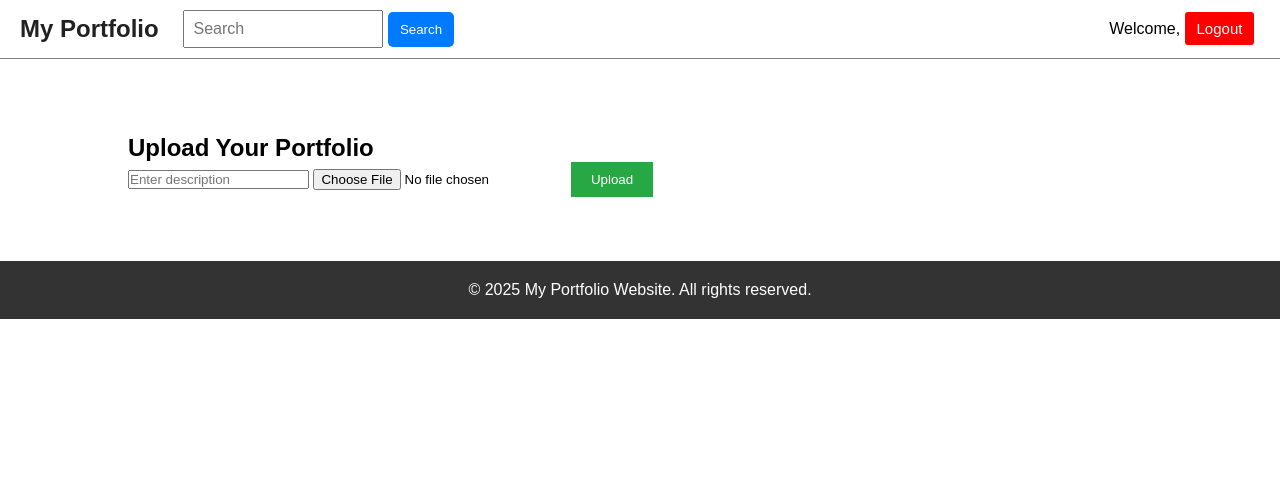
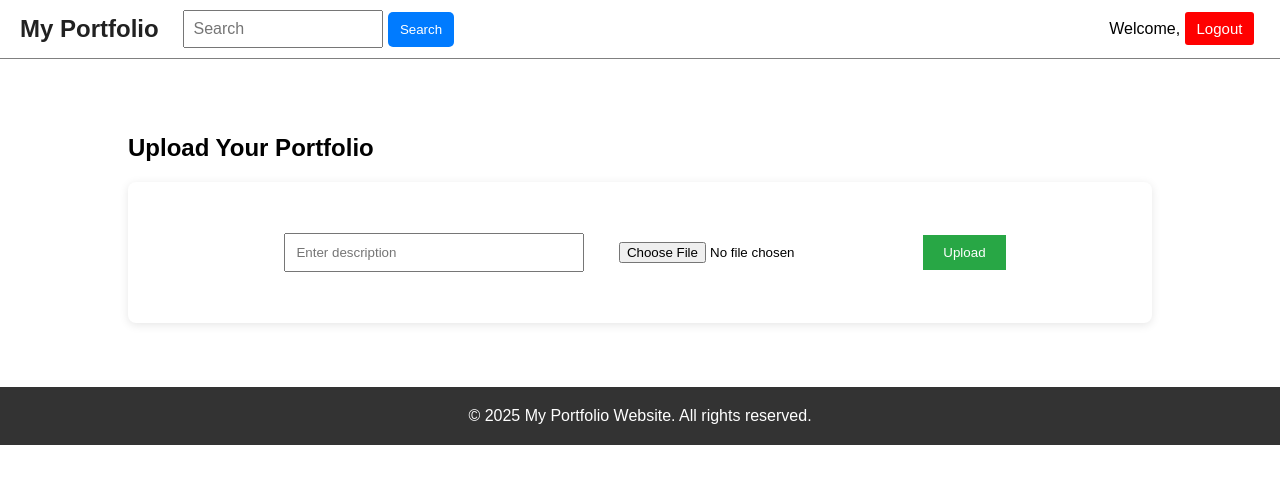
Before and after one commit to ramasathya/pixelfolio, a PHP site: page /home.php in a window 1280 px wide. Shown: the top 484 px of the page. Run offline with PHP 8.4, Linux system fonts and the light colour scheme.

Commit message:
css home upload

```diff
--- a/css/styles.css
+++ b/css/styles.css
@@ -291,3 +291,25 @@ button[name="add_user"] {
 
     display: block; /* Added */
 }
+
+.upload-section {
+    padding: 40px;
+    background-color: #fff;
+    margin-top: 20px;
+    border-radius: 8px;
+    box-shadow: 0 2px 10px rgba(0, 0, 0, 0.1);
+    text-align: center;
+    margin-bottom: 20px;
+}
+
+.upload-section h2 {
+    margin-bottom: 20px;
+    font-size: 24px;
+}
+
+.upload-section input {
+    padding: 10px;
+    margin: 10px;
+    width: 80%;
+    max-width: 300px;
+}
```
